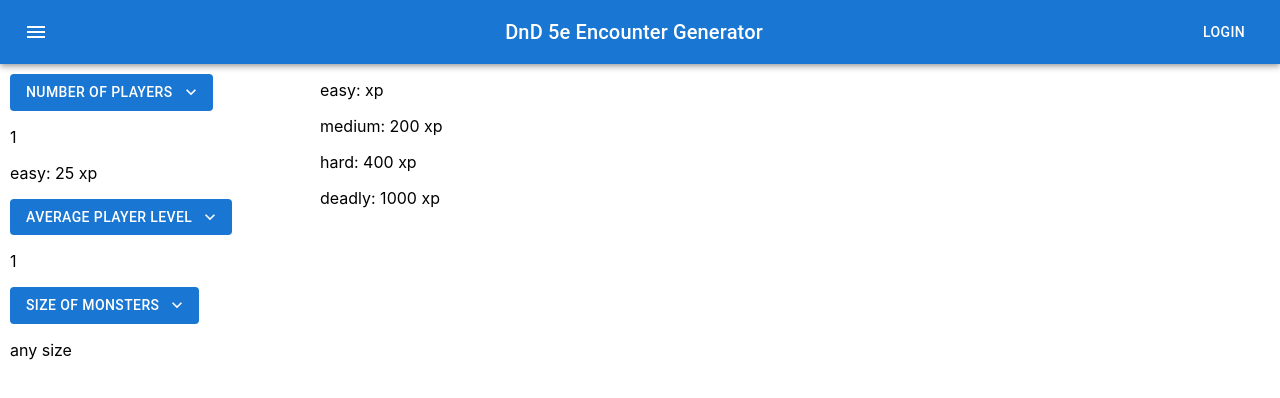
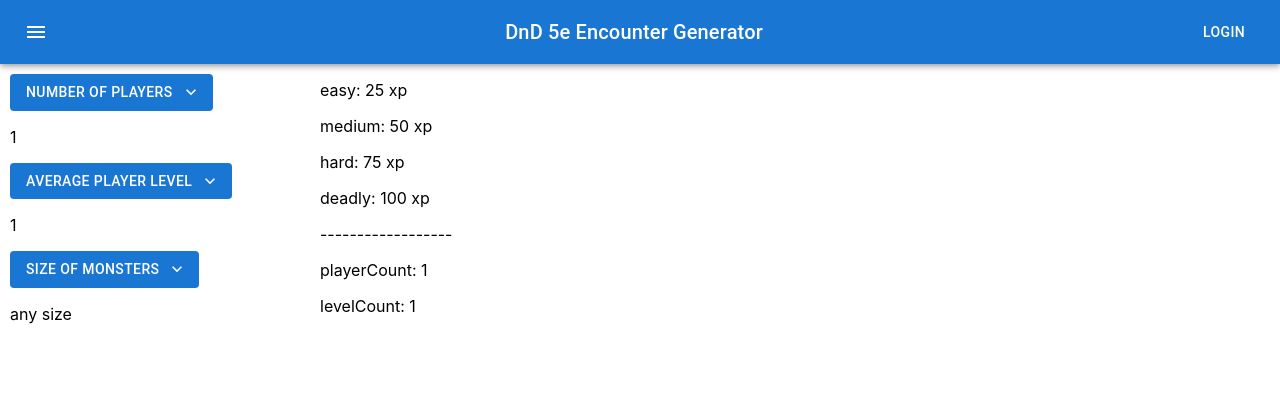
Before and after one commit to Bilowdz/dndencountergenerator, a React (Create React App) app: page / in a window 1280 px wide. Shown: the top 398 px of the page. Built offline with nearby package versions, Linux system fonts and the light colour scheme.

Commit message:
set up useContext*
but it doesn't update the variables in App.tsx. When it is changed, it needs to go to the App.tsx and update that variable too

```diff
--- a/src/App.tsx
+++ b/src/App.tsx
@@ -1,11 +1,26 @@
-import React, { createContext, useContext, useState } from 'react'
+import React, { useContext, useEffect, useState } from 'react'
 import './App.css'
-import Playermenu, { UserContext } from './MUIcomponents/dropmenu'
+import Playermenu from './MUIcomponents/dropmenu'
 import Levelmenu from './MUIcomponents/levelmenu'
 import Sizemenu from './MUIcomponents/size'
 import Topmenubar from './MUIcomponents/topbarmenu'
 
+import { playerContext } from './MUIcomponents/dropmenu'
+import { levelContext } from './MUIcomponents/levelmenu'
+
 function App() {
+  const playerCount = useContext(playerContext)
+  const levelCount = useContext(levelContext)
+  const [easyxp, setEasyxp] = useState(25)
+  const [mediumxp, setMediumxp] = useState(50)
+  const [hardxp, setHardxp] = useState(75)
+  const [deadlyxp, setDeadlyxp] = useState(100)
+  useEffect(() => {
+    setEasyxp(levelCount * playerCount * 25)
+    setMediumxp(levelCount * playerCount * 50)
+    setHardxp(levelCount * playerCount * 75)
+    setDeadlyxp(levelCount * playerCount * 100)
+  }, [playerCount, levelCount])
   return (
     <div>
       <div className='App'>
@@ -15,16 +30,14 @@
         <Playermenu />
         <Levelmenu />
         <Sizemenu />
-        {/* <UserContext.Consumer>
-          {(user) => {
-            return <div>User context value {user}</div>
-          }}
-        </UserContext.Consumer> */}
       </div>
-      <p>easy: xp</p>
-      <p>medium: 200 xp</p>
-      <p>hard: 400 xp</p>
-      <p>deadly: 1000 xp</p>
+      <p>easy: {easyxp} xp</p>
+      <p>medium: {mediumxp} xp</p>
+      <p>hard: {hardxp} xp</p>
+      <p>deadly: {deadlyxp} xp</p>
+      <p>------------------</p>
+      <p>playerCount: {playerCount}</p>
+      <p>levelCount: {levelCount}</p>
       {/* type, CR min/max, alignment, environment, legendary, sources. Just make buttons for now */}
     </div>
   )
--- a/src/MUIcomponents/dropmenu.tsx
+++ b/src/MUIcomponents/dropmenu.tsx
@@ -3,16 +3,10 @@
 import Button from '@mui/material/Button'
 import Menu, { MenuProps } from '@mui/material/Menu'
 import MenuItem from '@mui/material/MenuItem'
-import EditIcon from '@mui/icons-material/Edit'
-import Divider from '@mui/material/Divider'
-import ArchiveIcon from '@mui/icons-material/Archive'
-import FileCopyIcon from '@mui/icons-material/FileCopy'
-import MoreHorizIcon from '@mui/icons-material/MoreHoriz'
 import KeyboardArrowDownIcon from '@mui/icons-material/KeyboardArrowDown'
-import { createContext, useEffect, useState } from 'react'
-import App from '../App'
+import { createContext, useState } from 'react'
 
-export const UserContext = createContext('')
+export const playerContext = createContext(1)
 
 const StyledMenu = styled((props: MenuProps) => (
   <Menu
@@ -61,10 +55,6 @@
   const [anchorEl, setAnchorEl] = React.useState<null | HTMLElement>(null)
   const open = Boolean(anchorEl)
   const [playerCount, setPlayerCount] = useState(1)
-  const [easyxp, setEasyxp] = useState(25)
-  const [mediumxp, setMediumxp] = useState(50)
-  const [hardxp, setHardxp] = useState(75)
-  const [deadlyxp, setDeadlyxp] = useState(100)
 
   const handleClick = (event: React.MouseEvent<HTMLElement>) => {
     setAnchorEl(event.currentTarget)
@@ -72,14 +62,8 @@
   const handleClose = () => {
     setAnchorEl(null)
   }
-  useEffect(() => {
-    setEasyxp(playerCount * 25)
-  }, [playerCount])
   return (
     <div>
-      {/* <UserContext.Provider value={'Vishwas'}>
-        <App />
-      </UserContext.Provider> */}
       <Button
         id='demo-customized-button'
         aria-controls={open ? 'demo-customized-menu' : undefined}
@@ -175,7 +159,8 @@
         </MenuItem>
       </StyledMenu>
       <p>{playerCount}</p>
-      <p>easy: {easyxp} xp</p>
+      <playerContext.Provider value={playerCount}>
+      </playerContext.Provider>
     </div>
   )
 }
--- a/src/MUIcomponents/levelmenu.tsx
+++ b/src/MUIcomponents/levelmenu.tsx
@@ -3,13 +3,10 @@
 import Button from '@mui/material/Button'
 import Menu, { MenuProps } from '@mui/material/Menu'
 import MenuItem from '@mui/material/MenuItem'
-import EditIcon from '@mui/icons-material/Edit'
-import Divider from '@mui/material/Divider'
-import ArchiveIcon from '@mui/icons-material/Archive'
-import FileCopyIcon from '@mui/icons-material/FileCopy'
-import MoreHorizIcon from '@mui/icons-material/MoreHoriz'
 import KeyboardArrowDownIcon from '@mui/icons-material/KeyboardArrowDown'
-import { useState } from 'react'
+import { createContext, useState } from 'react'
+
+export const levelContext = createContext(1)
 
 const StyledMenu = styled((props: MenuProps) => (
   <Menu
@@ -270,6 +267,8 @@
         </MenuItem>
       </StyledMenu>
       <p>{playerCount}</p>
+      <levelContext.Provider value={playerCount}>
+      </levelContext.Provider>
     </div>
   )
 }
--- a/src/MUIcomponents/size.tsx
+++ b/src/MUIcomponents/size.tsx
@@ -3,11 +3,6 @@
 import Button from '@mui/material/Button'
 import Menu, { MenuProps } from '@mui/material/Menu'
 import MenuItem from '@mui/material/MenuItem'
-import EditIcon from '@mui/icons-material/Edit'
-import Divider from '@mui/material/Divider'
-import ArchiveIcon from '@mui/icons-material/Archive'
-import FileCopyIcon from '@mui/icons-material/FileCopy'
-import MoreHorizIcon from '@mui/icons-material/MoreHoriz'
 import KeyboardArrowDownIcon from '@mui/icons-material/KeyboardArrowDown'
 import { useState } from 'react'
 
--- a/src/MUIcomponents/type.tsx
+++ b/src/MUIcomponents/type.tsx
@@ -3,11 +3,6 @@
 import Button from '@mui/material/Button'
 import Menu, { MenuProps } from '@mui/material/Menu'
 import MenuItem from '@mui/material/MenuItem'
-import EditIcon from '@mui/icons-material/Edit'
-import Divider from '@mui/material/Divider'
-import ArchiveIcon from '@mui/icons-material/Archive'
-import FileCopyIcon from '@mui/icons-material/FileCopy'
-import MoreHorizIcon from '@mui/icons-material/MoreHoriz'
 import KeyboardArrowDownIcon from '@mui/icons-material/KeyboardArrowDown'
 import { useState } from 'react'
 
```
